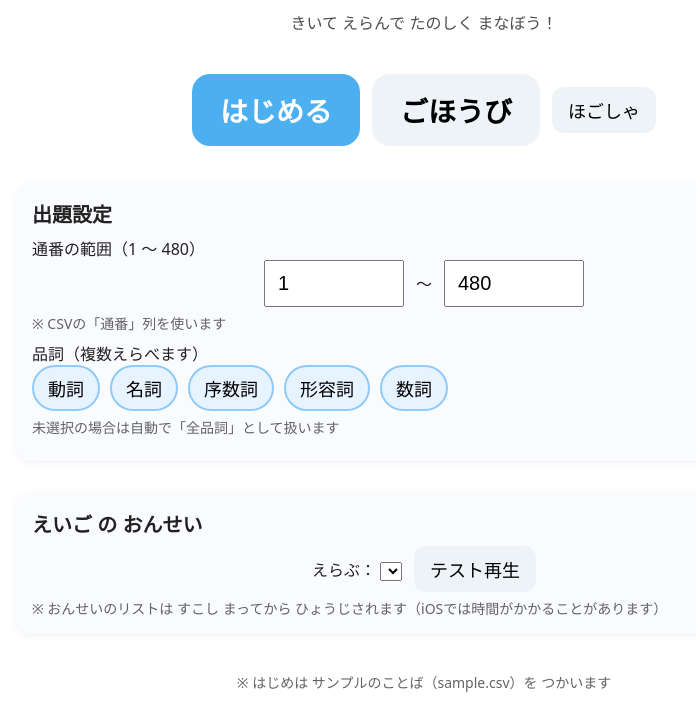
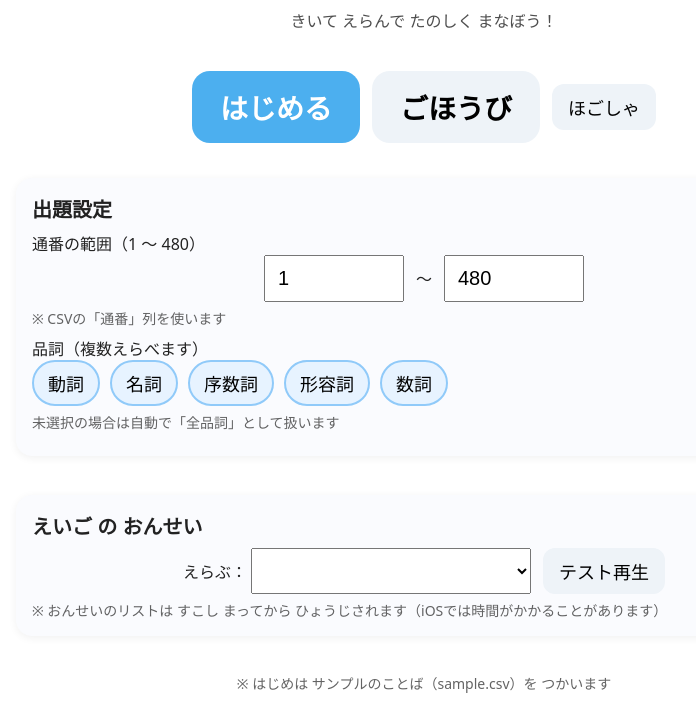
Before and after one commit to cuifeng0903/kids-word-app, a plain HTML site: page index.html in a window 1280 px wide. Shown: the part 104-832 px from the top of the page, without its empty margins (216-912 px from the left). Drawn offline with Linux system fonts and the light colour scheme.

Commit message:
Update style.css

```diff
--- a/style.css
+++ b/style.css
@@ -114,3 +114,6 @@ html,body { margin:0; background:var(--bg); color:var(--text); font-family: syst
   75%{ transform:translateX(6px); }
 }
 .glow { box-shadow:0 0 0 4px rgba(76,175,239,.4); }
+
+.voice-card { margin-top: 8px; }
+.voice-select { font-size: 20px; padding: 10px 12px; min-width: 280px; }
```
